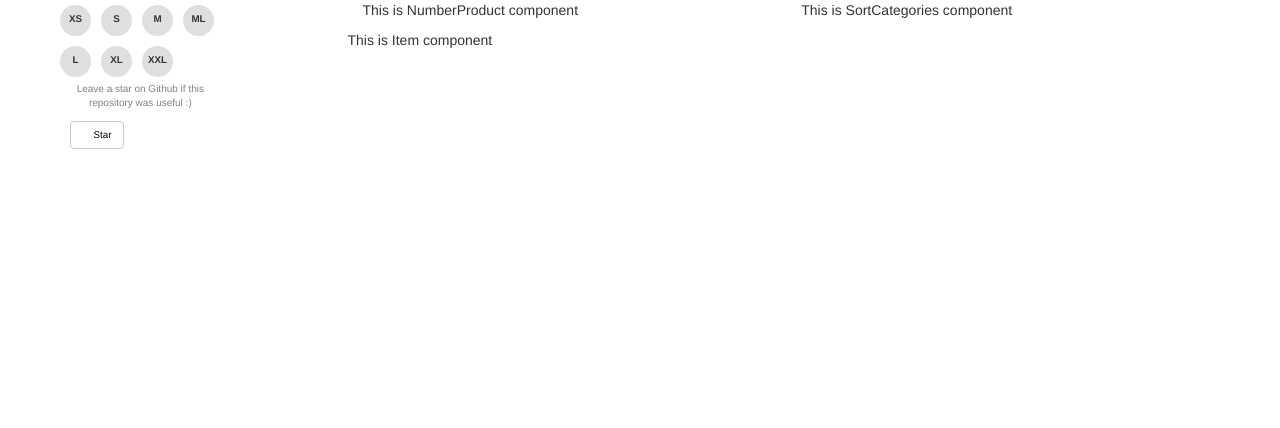
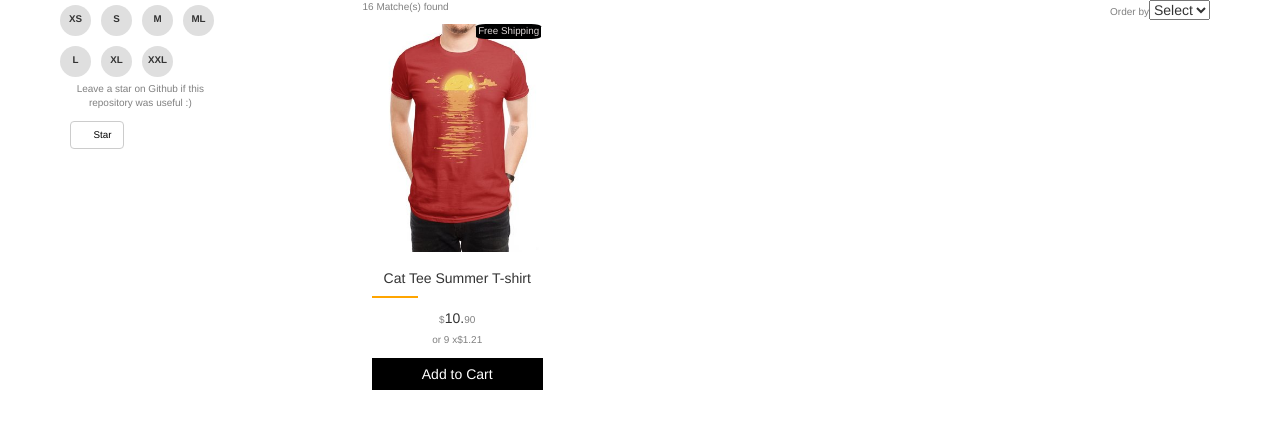
Before and after one commit to ofoe-fiergbor/ReactJs-Shopping-Cart, a React (Create React App) app: page / in a window 1280 px wide. Shown: the top 428 px of the page. Built offline with nearby package versions, Linux system fonts and the light colour scheme; a web font is replaced by a local one.

Commit message:
made visual changes to components

```diff
--- a/src/components/Item.js
+++ b/src/components/Item.js
@@ -1,9 +1,23 @@
 import React from 'react';
+import shirt from '../images/shirt.jpg'
 
-const Item =()=>{
+const Item =(props)=>{
+    console.log(props)
+
     return (
         <div>
-            <p>This is Item component</p>
+            <div className="col-sm-6 col-md-3">
+                <div className="thumbnail thumbnail-custom">
+                    <img src={props.itemImage} alt="test"/>
+                    <div className="text text-center"><p>Free Shipping</p></div>
+                    <div className="caption caption-custom text-center">
+                        <h5>Cat Tee Summer T-shirt</h5>
+                        <div className="dash"></div>
+                        <div><p className="text-center"><span>$</span>10.<span>90</span> <br/> <span>or 9 x$1.21</span></p></div>
+                        <p><a href="#" className="btn btn-primary btn-custom" role="button">Add to Cart</a></p>
+                    </div>
+                </div>
+            </div>
         </div>
     )
 }
--- a/src/components/MainContent.js
+++ b/src/components/MainContent.js
@@ -2,6 +2,8 @@ import React from 'react';
 import SortCategories from './SortCategories'
 import NumberProduct from './NumberProduct'
 import Item from './Item'
+
+import shirt from '../images/shirt.jpg'
 
 const MainContent =()=>{
     return (
@@ -10,13 +12,14 @@ const MainContent =()=>{
                 <div className='col-md-6'>
                     <NumberProduct/>
                 </div>
-                <div className='col-md-6'>
+                <div className='col-md-6 text-right'>
                     <SortCategories/>
                 </div>
             </div>
 
             <div className='row'>
-                <Item/>
+                <Item itemImage ={shirt}/>
+
             </div>
         </div>
     )
--- a/src/components/NumberProduct.js
+++ b/src/components/NumberProduct.js
@@ -3,7 +3,7 @@ import React from 'react';
 const NumberProduct =()=>{
     return (
         <div>
-            <p>This is NumberProduct component</p>
+            <span><p>16 Matche(s) found</p></span>
         </div>
     )
 }
--- a/src/components/sortCategories.js
+++ b/src/components/sortCategories.js
@@ -2,9 +2,15 @@ import React from 'react';
 
 const SortCategories =()=>{
     return (
-        <div>
-            <p>This is SortCategories component</p>
-        </div>
+    <div>
+       <span >Order by</span>
+            <select name="options" className="select">
+                <option selected>Select</option>
+                <option value="first">1</option>
+                <option value="second">2</option>
+                <option value="third">3</option>
+            </select>
+    </div>
     )
 }
 export default SortCategories;
```
